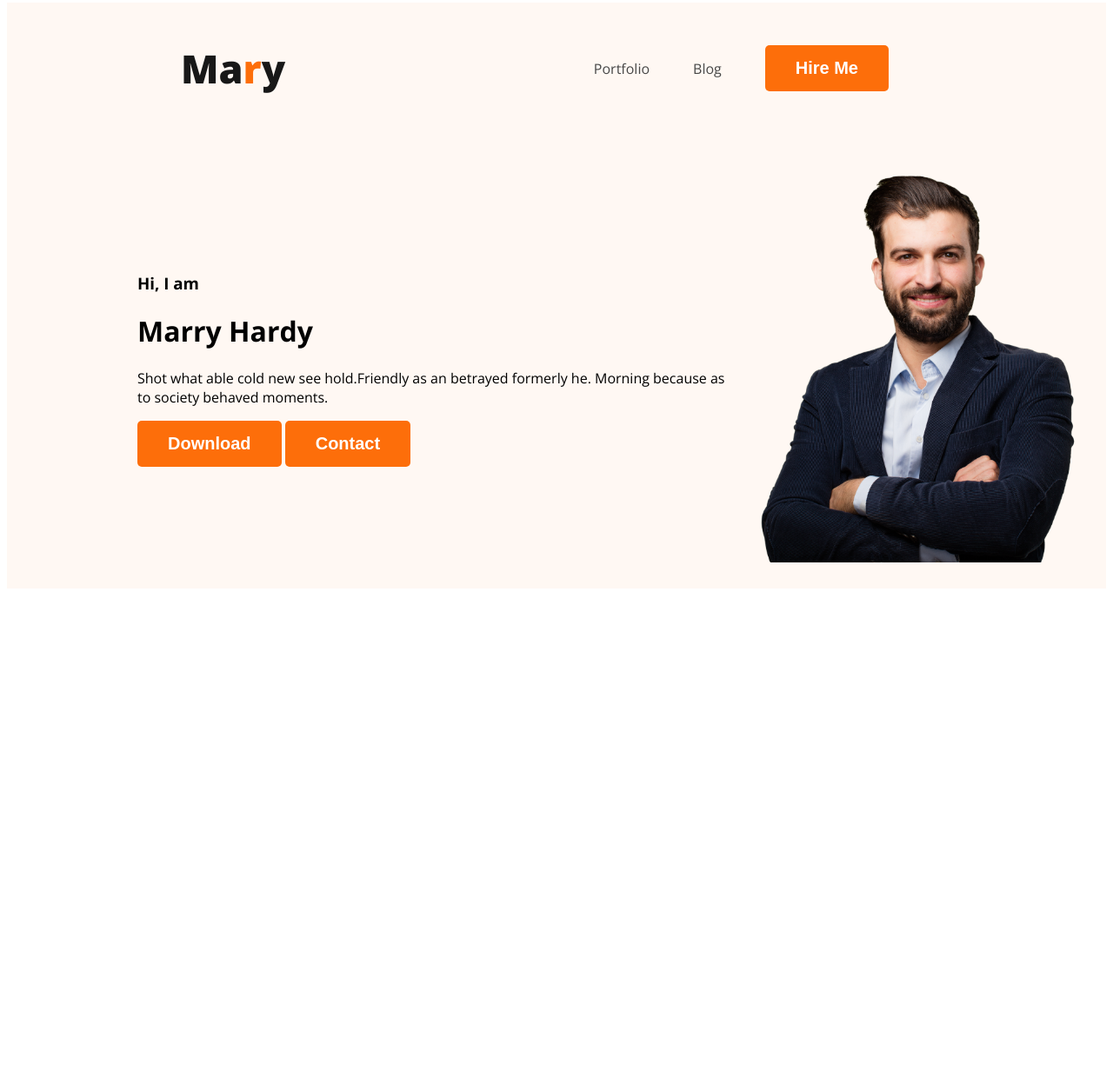
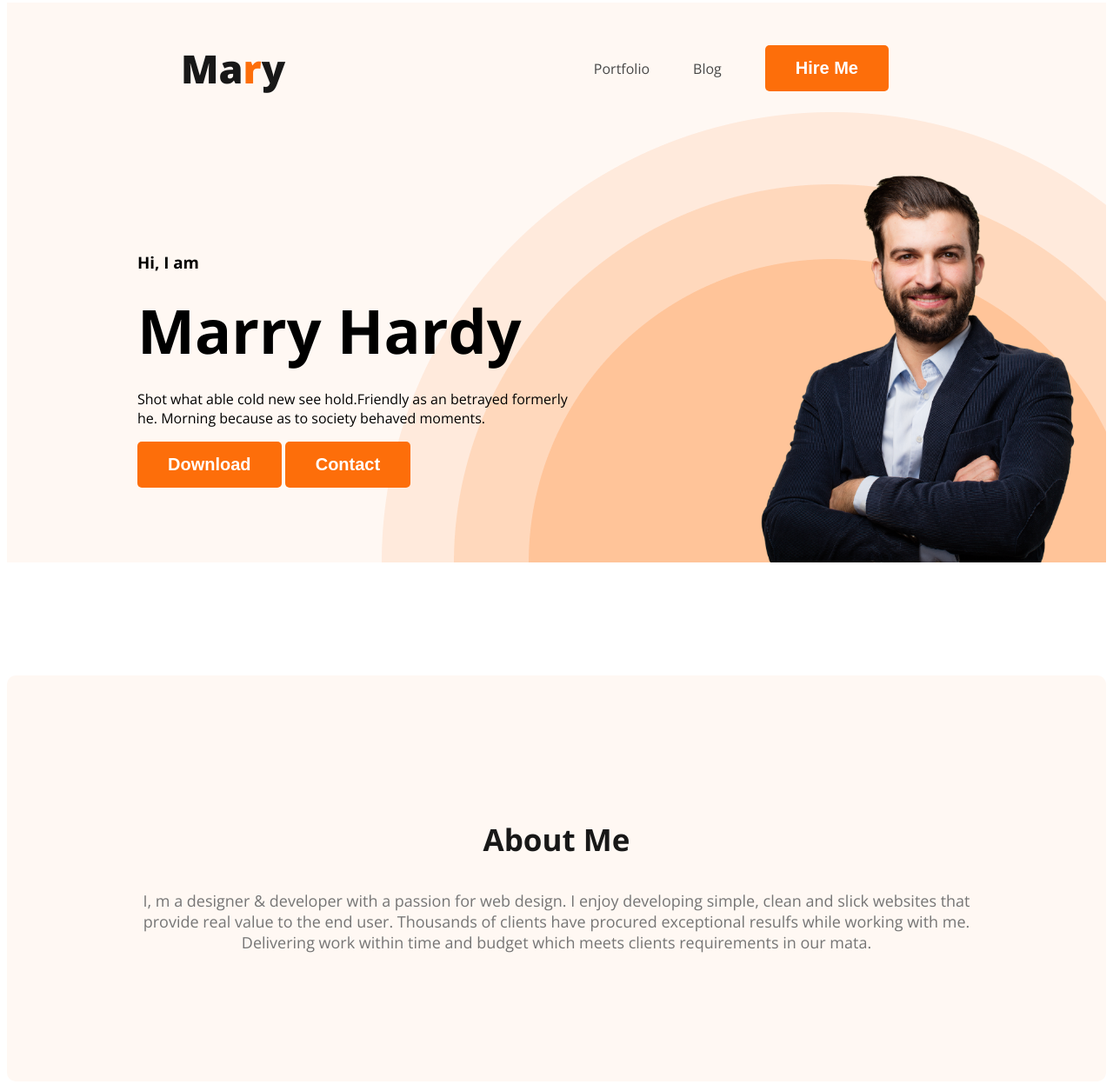
Before and after one commit to mazidulhaquebd/web-dev-portfolio, a plain HTML site: page index.html in a window 1280 px wide. Shown: the part 5-1252 px from the top of the page at 87% size. Before the commit the page ends 800 px from the top, so only its background shows below. Drawn offline with nearby package versions, Linux system fonts and the light colour scheme.

Commit message:
about add

```diff
--- a/index.html
+++ b/index.html
@@ -23,7 +23,7 @@
             <div class="banner-content">
             <h3 class="banner-greating">Hi, I am</h3>
             <h1 class="banner-title">Marry Hardy</h1>
-            <p>Shot what able cold new see hold.Friendly as an betrayed formerly he. Morning because as to society behaved moments.</p>
+            <p class="header-content">Shot what able cold new see hold.Friendly as an betrayed formerly he. Morning because as to society behaved moments.</p>
             <button class="primary-btn">Download</button>
             <button class="primary-btn">Contact</button>
             </div>
@@ -31,6 +31,16 @@
         </div>
     </header>
     <main>
+        <section class="about">
+            <h3 class="section-title">About Me</h3>
+            <p class="section-description">
+                I, m a designer & developer with a passion for web design. I enjoy developing simple, clean and
+                slick websites that provide real value to the end user. Thousands of clients have procured
+                exceptional resulfs while working with me. Delivering work within time and budget which meets
+                clients requirements in our mata.
+            </p>
+
+        </section>
 
     </main>
     <footer>
--- a/styles/portfolio.css
+++ b/styles/portfolio.css
@@ -15,6 +15,17 @@ body{
     font-size: 20px;
     font-weight: 700;
     padding: 15px 35px;
+}
+.section-title{
+    color: #181818;
+    text-align: center;
+    font-size: 35px;
+    font-weight: 700;
+}
+.section-description{
+    color: #757575;
+    text-align: center;
+    font-size: 18px;
 }
 nav{
     display: flex;
@@ -44,13 +55,44 @@ nav a{
 /* header related style */
 .header{
     background-color: #fff8f3;
+    background-image: url('../images/header_bg.png');
+    background-repeat: no-repeat;
+    background-position: bottom right;
 
 }
 .banner{
-    padding: 30px 30px 30px 150px;
+    padding: 30px 30px 0px 150px;
     display: flex;
     align-items: center;
+    justify-content: space-between;
 }
+.banner-content{
+    max-width: 500px;
+}
+
 .banner .profile-pic{
     width: 400px;
 }
+.banner-grating{
+    font-size: 45px;
+    color: #474747 ;
+    margin-bottom: 0;
+}
+.banner-title{
+    font-size: 70px;
+    font-weight: 700;
+    margin-top: 5px;
+    margin-bottom: 20px;
+}
+
+/* main section styles */
+
+
+/* About section Style */
+
+.about{
+    padding: 130px;
+    border-radius: 10px;
+    background: #fff8f3;
+    margin: 130px 0;
+}
```
